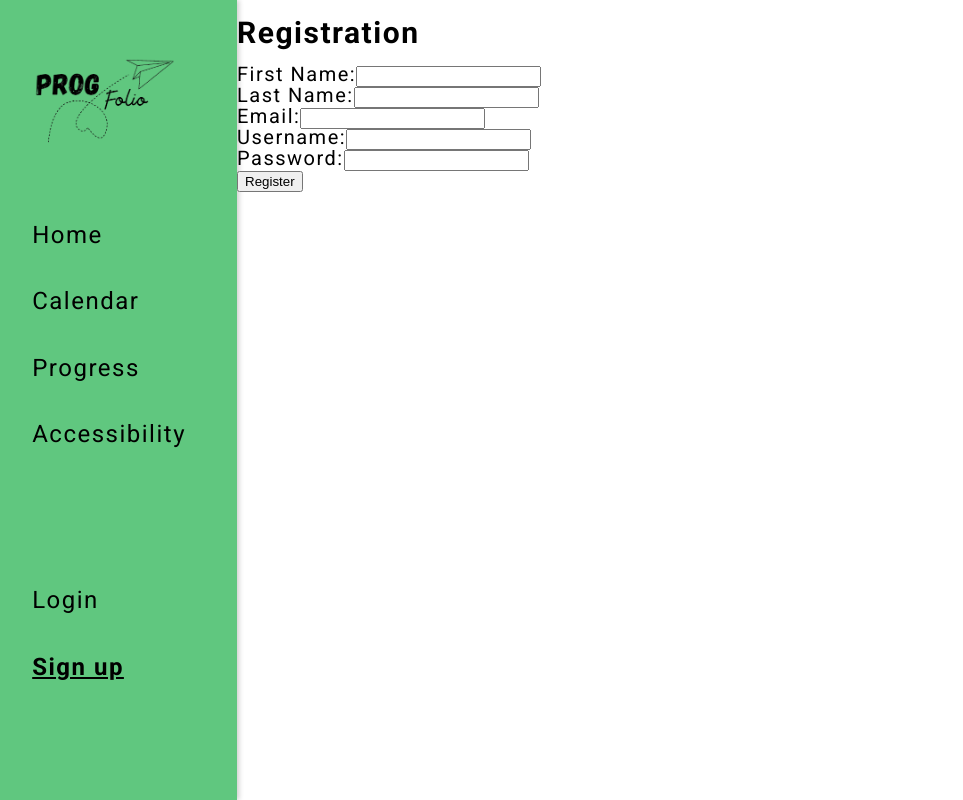
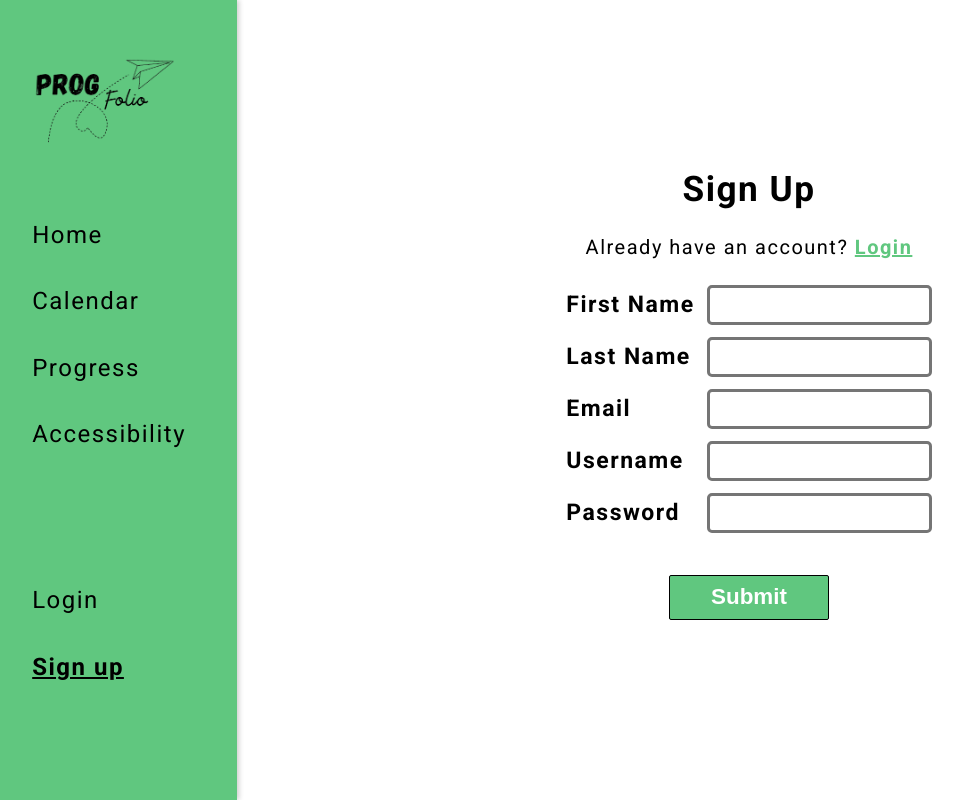
Before and after one commit to RemnantEcho/lap_3_client, a React (Vite) app: page /signup in a window 1280 px wide. Shown: the whole page, without its empty margins (19-982 px from the left). Built offline with nearby package versions, Linux system fonts and the light colour scheme.

Commit message:
Added styling for login and registration

```diff
--- a/src/App.css
+++ b/src/App.css
@@ -43,16 +43,17 @@ main {
     background-color: transparent;
 }
 
-/* .button-style {
-    border: none;
+.button-style {
+    width: 180px;
+    height: 70px;
+    border: 1px solid black;
     border-radius: 2px;
+    background-color: #60C77F;
+    color: black;
     font-size: 1.5rem;
-    font-weight: bold;
-    padding: 6px 12px;
+    transition: background-color .4s, box-shadow .4s;
     cursor: pointer;
-    transition: background-color .4s; */
-    /* white-space: nowrap; */
-/* } */
+}
 
 .green-text {
     color:#60C77F;
--- a/src/components/LoginForm/index.jsx
+++ b/src/components/LoginForm/index.jsx
@@ -1,4 +1,5 @@
 import React, {useRef, useState, useEffect, useContext} from 'react'
+import { Link } from 'react-router-dom';
 import AuthContext from '../../context/AuthProvider';
 import axios from '../../api/axios';
 
@@ -76,10 +77,15 @@ const LoginForm = () => {
         </section>
     ) :  (
     <section>
-      <p ref={errRef} className={errMsg ? "errmsg" : "offscreen"} aria-live="assertive">{errMsg}</p>
-      <form onSubmit={handleSubmit}>
-        <label htmlFor="username">Username:</label>
+
+      <form id="login-form" onSubmit={handleSubmit}>
+        <h1 id="login-title">Login</h1>
+        <p className="login-signup-text">Don't have an account? <Link to="/signup" className="login-sign-up-button">Sign Up</Link></p>
+        <p ref={errRef} className= {errMsg ? "errmsg" : "offscreen"} aria-live="assertive">{errMsg}</p>
+
+        <label htmlFor="username">Username</label>
         <input
+        className="login-input"
         type="text"
         id="username"
         ref={userRef}
@@ -87,15 +93,16 @@ const LoginForm = () => {
         value={user}
         required
         /> <br />
-        <label htmlFor="password">Password:</label>
+        <label htmlFor="password">Password</label>
         <input
+        className="login-input"
         type="password"
         id="password"
         onChange={(e) => setPwd(e.target.value)}
         value={pwd}
         required
         />
-        <button>Sign-in</button>
+        <input type="submit" id="login-button" className="button-style green-button" defaultValue="Log in" />
       </form>
     </section>
 )}
--- a/src/components/RegistrationForm/index.jsx
+++ b/src/components/RegistrationForm/index.jsx
@@ -1,10 +1,8 @@
 import React, {useState} from 'react';
 import axios from 'axios';
-import { useEffect } from 'react';
+import { Link } from 'react-router-dom';
 
 const RegistrationForm = () => {
-
-
     const [formData, setFormData] = useState({
         firstName: '',
         lastName: '',
@@ -16,7 +14,10 @@ const RegistrationForm = () => {
 
     const handleChange = (e) => {
         const {name, value} = e.target;
+
         setFormData({...formData, [name]: value});
+
+
     }
 
     const handleSubmit = (e) => {
@@ -43,11 +44,13 @@ const RegistrationForm = () => {
 
   return (
     <div>
-      <h2 role="heading">Registration</h2>
-      <form onSubmit={handleSubmit}>
-      <div>
-          <label>First Name:</label>
+      <form id="signup-form" onSubmit={handleSubmit}>
+      <h1 id="signup-title" role="heading">Sign Up</h1>
+      <p className="signup-login-text">Already have an account? <Link to="/signup" className="signup-login-button">Login</Link></p>
+      <div className="signup-horizontal-wrapper">
+          <label htmlFor="firstname">First Name</label>
           <input
+            className="signup-input"
             type="text"
             name="firstName"
             value={formData.firstName}
@@ -55,9 +58,10 @@ const RegistrationForm = () => {
             required
           />
         </div>
-        <div>
-          <label>Last Name:</label>
+        <div className="signup-horizontal-wrapper">
+          <label htmlFor="lastname">Last Name</label>
           <input
+            className="signup-input"
             type="text"
             name="lastName"
             value={formData.lastName}
@@ -65,9 +69,10 @@ const RegistrationForm = () => {
             required
           />
         </div>
-        <div>
-          <label>Email:</label>
+        <div className="signup-horizontal-wrapper">
+          <label htmlFor="email">Email</label>
           <input
+            className="signup-input"
             type="email"
             name="email"
             value={formData.email}
@@ -75,9 +80,10 @@ const RegistrationForm = () => {
             required
           />
         </div>
-        <div>
-          <label>Username:</label>
+        <div className="signup-horizontal-wrapper">
+          <label htmlFor="username">Username</label>
           <input
+            className="signup-input"
             type="text"
             name="username"
             value={formData.username}
@@ -85,9 +91,10 @@ const RegistrationForm = () => {
             required
           />
         </div>
-        <div>
-          <label>Password:</label>
+        <div className="signup-horizontal-wrapper">
+          <label>Password</label>
           <input
+            className="signup-input"
             type="password"
             name="password"
             value={formData.password}
@@ -95,8 +102,7 @@ const RegistrationForm = () => {
             required
           />
         </div>
-
-        <button type="submit">Register</button>
+        <input id="signup-button" className="button-style green-button" type="submit" defaultValue="Sign up" />
       </form>
 
     </div>
--- a/src/pages/AccountPage/style.css
+++ b/src/pages/AccountPage/style.css
@@ -60,11 +60,16 @@
     margin-left: 15%;
     width: 100px;
     height: 40px;
+    color: #000;
 }
 
 #account-details-submit-button {
     margin-top: 12px;
     width: 240px;
+    height: 40px;
+    text-align: center;
+    font-size: 1.2rem;
+    color: #000;
 }
 
 .account-form-top-bar {
@@ -80,4 +85,9 @@
 #account-password-submit-button {
     margin-top: 12px;
     width: 240px;
+    height: 40px;
+    text-align: center;
+    font-size: 1.2rem;
+    color: #000;
+    /* font-weight: bold; */
 }
--- a/src/pages/CalendarPage/style.css
+++ b/src/pages/CalendarPage/style.css
@@ -218,7 +218,7 @@
     background-color: #60C77F;
     color: black;
     font-size: 1.5rem;
-    transition: background-color .4s;
+    transition: background-color .4s, box-shadow .4s;
 }
 
 #calendar-view-all-button:hover {
--- a/src/pages/LoginPage/index.jsx
+++ b/src/pages/LoginPage/index.jsx
@@ -1,14 +1,12 @@
 import React from 'react';
 import LoginForm from '../../components/LoginForm';
+import './style.css';
 
 export default function LoginPage() {
   return (
-    <div>
-    <LoginForm />
+    <div id="login-page">
+      <LoginForm />
 
-      <div id="login">
-        <p>Don't have an account? <a id="link-register" href="./register.html">Register here</a></p>
-      </div>
     </div>
   )
 }
--- /dev/null
+++ b/src/pages/LoginPage/style.css
@@ -0,0 +1,68 @@
+#login-page {
+    width: 100%;
+    height: 100%;
+    display: flex;
+    justify-content: center;
+    align-items: center;
+}
+
+#login-title {
+    font-size: 2.2rem;
+    font-weight: bold;
+    margin: 0 auto;
+    margin-bottom: 36px;
+}
+
+#login-form {
+    display: flex;
+    flex-direction: column;
+    justify-content: center;
+}
+
+#login-form p {
+    margin: 6px auto;
+}
+
+#login-form label {
+    margin-top: 20px;
+    margin-bottom: 12px;
+    font-weight: bold;
+    font-size: 1.15em;
+}
+
+.login-input {
+    height: 40px;
+    border: 3px solid #757575;
+    border-radius: 5px;
+    outline: none;
+    padding: 0 6px;
+    font-size: 1.0rem;
+}
+
+.login-input::selection {
+    background-color: #fff159;
+}
+
+.login-input:focus {
+    border: 3px solid #60C77F;
+}
+
+.login-input:disabled {
+    border-radius: 0;
+    /* border-top: 3px solid transparent;
+    border-left: 3px solid transparent;
+    border-right: 3px solid transparent;
+    border-bottom: 3px solid #757575; */
+    border: 3px solid #757575;
+    background-color: #f8f8f8;
+}
+
+#login-button {
+    margin: 0 auto;
+    margin-top: 36px;
+    width: 160px;
+    height: 45px;
+    font-weight: bold;
+    font-size: 1.4rem;
+
+}
--- a/src/pages/SignupPage/index.jsx
+++ b/src/pages/SignupPage/index.jsx
@@ -1,9 +1,11 @@
 import React from 'react';
 import RegistrationForm from '../../components/RegistrationForm';
+import './style.css';
 
 export default function SignupPage() {
   return (
-
-    <RegistrationForm />
-        )
+    <div id="signup-page">
+      <RegistrationForm />
+    </div>
+    )
 }
--- /dev/null
+++ b/src/pages/SignupPage/style.css
@@ -0,0 +1,109 @@
+#signup-page {
+    width: 100%;
+    height: 100%;
+    display: flex;
+    justify-content: center;
+    align-items: center;
+}
+
+#signup-title {
+    font-size: 2.2rem;
+    font-weight: bold;
+    margin: 0 auto;
+    margin-bottom: 36px;
+}
+
+#signup-form {
+    display: flex;
+    flex-direction: column;
+    justify-content: center;
+}
+
+#signup-form p {
+    margin: 6px auto 24px auto;
+}
+
+#signup-form label {
+    margin: 0;
+    margin-right: 12px;
+    /* margin-top: 20px; */
+    /* margin-bottom: 12px; */
+    font-weight: bold;
+    font-size: 1.15em;
+}
+
+.signup-input {
+    height: 40px;
+    border: 3px solid #757575;
+    border-radius: 5px;
+    outline: none;
+    padding: 0 6px;
+    font-size: 1.0rem;
+    margin-left: auto;
+}
+
+.signup-input::selection {
+    background-color: #fff159;
+}
+
+.signup-input:focus {
+    border: 3px solid #60C77F;
+}
+
+.signup-input:disabled {
+    border-radius: 0;
+    /* border-top: 3px solid transparent;
+    border-left: 3px solid transparent;
+    border-right: 3px solid transparent;
+    border-bottom: 3px solid #757575; */
+    border: 3px solid #757575;
+    background-color: #f8f8f8;
+}
+
+#signup-button {
+    margin: 0 auto;
+    margin-top: 36px;
+    width: 160px;
+    height: 45px;
+    font-weight: bold;
+    font-size: 1.4rem;
+
+}
+
+.signup-horizontal-wrapper {
+    display: flex;
+    flex-direction: row;
+    width: 100%;
+    justify-content: center;
+    align-items: center;
+    margin: 6px 0;
+}
+
+.signup-login-text {
+    margin-bottom: 24px;
+}
+
+.signup-login-button {
+    color:#60C77F;
+    font-weight: bold;
+}
+
+.valid {
+    color: green;
+  }
+
+  .valid:before {
+    position: relative;
+    left: -35px;
+    content: "✔";
+  }
+
+  .invalid {
+    color: red;
+  }
+
+  .invalid:before {
+    position: relative;
+    left: -35px;
+    content: "✖";
+  }
```
